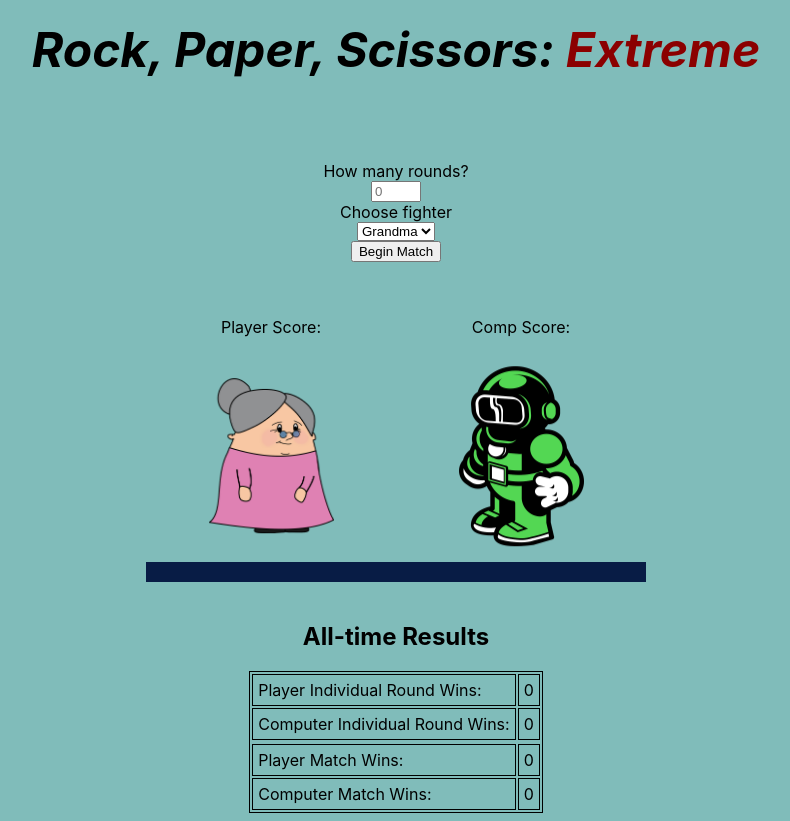
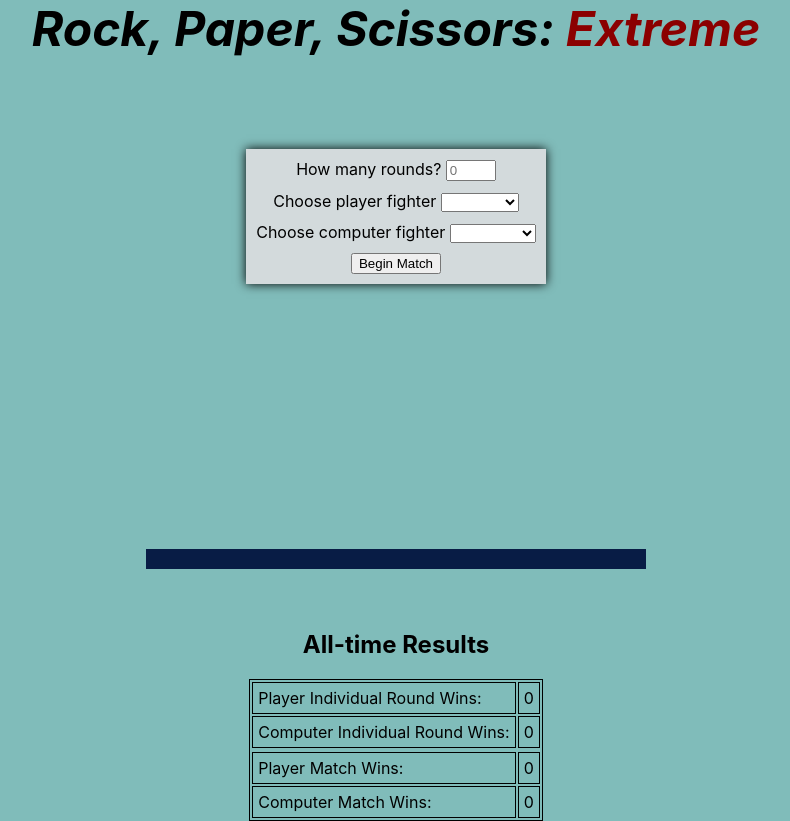
Before and after one commit to cfruci/rock-paper-scissors-EXTRENE, a website with bundled scripts: page index.html in a window 1280 px wide. Both pictures are taken after a click on the button "New Match". Shown: the whole page, without its empty margins (244-1034 px from the left). Built offline with nearby package versions, Linux system fonts and the light colour scheme.

Commit message:
Fixes a lot of the visual flow in preparation for a match

```diff
--- a/handlers.js
+++ b/handlers.js
@@ -1,29 +1,37 @@
 const newMatchBtn = document.querySelector(".new-match-btn");
-// const abortBtn = document.querySelector("#abort-btn");
 const matchSetup = document.querySelector(".match-setup");
-const beginBtn = document.querySelector(".begin-game-btn");
-const weaponsDiv = document.querySelector(".weapon-selection");
-// const playerIcon = document.querySelector("#player-icon");
-// const computerIcon = document.querySelector("#computer-icon");
+const matchOptions = document.querySelector(".match-options");
+const gameAssets = document.querySelector(".game-assets");
+const abortBtn = document.querySelector(".abort-btn");
 
+// functions
 function initiateSetup() {
-  matchSetup.classList.toggle("active");
-  newMatchBtn.style.display = "None";
+  matchSetup.classList.add("active");
+  newMatchBtn.style.visibility = "Hidden";
+}
+
+function handleSubmit(event) {
+  event.preventDefault();
+  prepStage();
+  const numRounds = event.target[0].value;
+  const playerAvatar = event.target[1].value;
+  const computerAvatar = event.target[2].value;
 }
 
 function prepStage() {
-  matchSetup.classList.toggle("active");
-  weaponsDiv.classList.toggle("active");
-
-  // movePlayers();
-  // displayFists();
-  // showScoreBoard();
+  matchSetup.classList.remove("active");
+  gameAssets.classList.add("active");
+  abortBtn.style.visibility = "Visible";
 }
 
-// function resetGame() {
+function resetGame() {
+  newMatchBtn.style.visibility = null;
+  gameAssets.classList.remove("active");
+  abortBtn.style.display = "Hidden";
+  // add function to reset score
+}
 
-// }
-
+// event listeners
 newMatchBtn.addEventListener("click", initiateSetup);
-beginBtn.addEventListener("click", prepStage);
-// abortBtn.addEventListener("click", resetGame);
+matchOptions.addEventListener("submit", handleSubmit);
+abortBtn.addEventListener("click", resetGame);
--- a/index.html
+++ b/index.html
@@ -16,22 +16,33 @@
     <main class="wrapper">
       <div class="match-setup">
         <form class="match-options">
+          <div class="rounds">
             <label for="rounds">How many rounds?</label>
             <input type="number" name="rounds" id="rounds-input" placeholder="0" style="width: 50px" />
-
-          <label for="player-fighter">Choose fighter</label>
+          </div>
+          <div class="player-fighter">
+            <label for="player-fighter">Choose player fighter</label>
             <select name="player-fighter" id="player-fighter">
+              <option value=""></option>
               <option value="grandma">Grandma</option>
-            <option value="Warrior">Warrior</option>
+              <option value="warrior">Warrior</option>
               <option value="snake">Snake</option>
             </select>
-
+          </div>
+          <div class="computer-fighter">
+            <label for="computer-fighter">Choose computer fighter</label>
+            <select name="computer-fighter" id="computer-fighter">
+              <option value=""></option>
+              <option value="spaceman">Spaceman</option>
+              <option value="warrior">Warrior</option>
+              <option value="snake">Snake</option>
+            </select>
+          </div>
           <button class="begin-game-btn">Begin Match</button>
         </form>
       </div>
 
       <div class="weapon-selection">
-        <button id="abort-btn">Abort Match</button>
         <h3>Choose Your Weapon</h3>
         <div class="choices">
           <button class="choice-btn" data-weapon="rock">Rock</button>
@@ -50,6 +61,7 @@
           <!-- image attributions -- Tchekele (fist), Clker-Free-Vector-Images (scissors, paper) from Pixabay -->
         </div>
       </div>
+      <button class="abort-btn">Abort Match</button>
 
       <div class="all-time-results">
         <h2>All-time Results</h2>
--- a/styles.css
+++ b/styles.css
@@ -32,6 +32,7 @@ header {
 h1 {
   font-size: 3rem;
   font-style: italic;
+  margin: 20px;
 }
 
 h1 span{
@@ -45,40 +46,48 @@ h1 span{
 
 .wrapper,
 .weapon-selection.active,
-.all-time-results {
+.all-time-results,
+.match-options {
   display: flex;
   flex-direction: column;
   align-items: center;
 }
 
 /* setup */
-.match-setup {
+.match-setup,
+.weapon-selection,
+.game-assets {
   display: none;
+}
+
+.abort-btn {
+  visibility: hidden;
 }
 
 .match-setup.active {
   display: block;
+  position: absolute;
+  background-color: rgba(228, 224, 228, 0.831);
+  box-shadow: 0px 0px 10px;
+  padding: 5px;
 }
 
-.match-options {
-  display: flex;
-  flex-direction: column;
-  align-items: center;
-}
-
-.weapon-selection {
-  display: none;
+.match-options > * {
+  margin: 5px;
 }
 
 /* game stage */
 .game-stage {
   width: 500px;
-  height: 300px;
+  height: 400px;
   border-bottom: rgb(8, 28, 69) solid 20px;
   margin: 20px;
+  display: flex;
+  flex-direction: column;
+  justify-content: center;
 }
 
-.game-assets {
+.game-assets.active {
   display: grid;
   align-items: center;
   justify-items: center;
```
Lines whose indentation alone changed are shown as unchanged.
